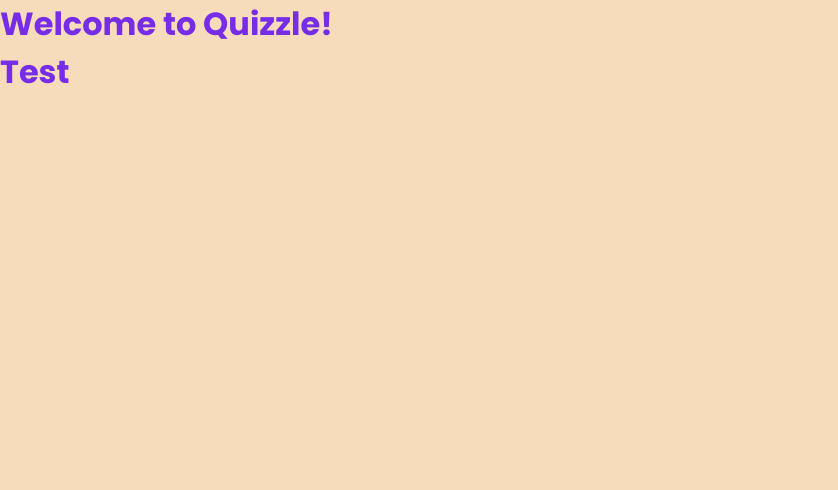
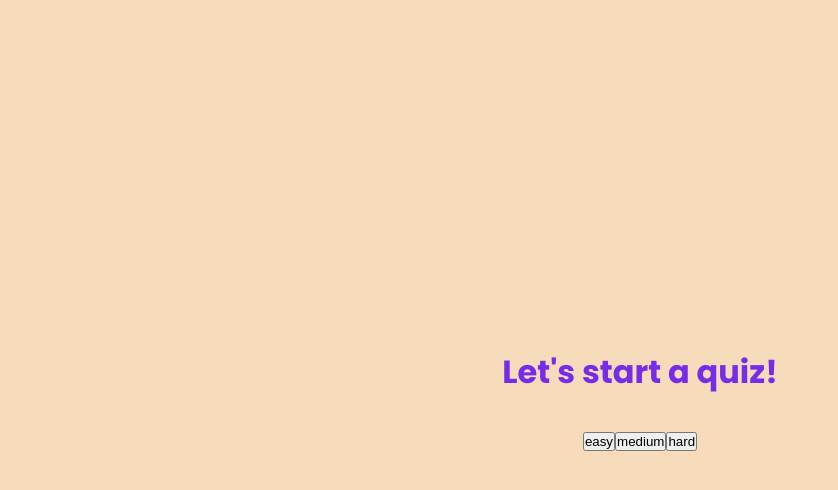
Before and after one commit to leollorca/quizle, a React (Create React App) app: page / in a window 1280 px wide. Shown: the top 490 px of the page, without its empty margins (0-838 px from the left). Built offline with nearby package versions, Linux system fonts and the light colour scheme; a web font is replaced by a local one.

Commit message:
adds the choice of difficulty

```diff
--- a/public/index.html
+++ b/public/index.html
@@ -3,7 +3,7 @@
   <head>
     <meta charset="utf-8" />
     <meta name="viewport" content="width=device-width, initial-scale=1" />
-    <title>Quizzle</title>
+    <title>Quizle</title>
   </head>
   <body>
     <div id="root"></div>
--- a/src/App.js
+++ b/src/App.js
@@ -1,10 +1,32 @@
-import Test from "./components/Test";
+import { useState } from "react";
+import Quiz from "./components/Quiz";
 
 export default function App() {
+  const [difficulty, setDifficulty] = useState(undefined);
+  const [isQuizStarted, setIsQuizStarted] = useState(false);
+
+  function startQuiz() {
+    setIsQuizStarted(true);
+  }
+
+  function handleDifficulty(e) {
+    e.preventDefault();
+    setDifficulty(e.target.value);
+    startQuiz();
+  }
+
   return (
     <main>
-      <h1>Welcome to Quizzle!</h1>
-      <Test title="Test" />
+      {isQuizStarted ? (
+        <Quiz difficulty={difficulty} />
+      ) : (
+        <>
+          <h1>Let's start a quiz!</h1>
+          <input type="submit" value="easy" onClick={handleDifficulty} />
+          <input type="submit" value="medium" onClick={handleDifficulty} />
+          <input type="submit" value="hard" onClick={handleDifficulty} />
+        </>
+      )}
     </main>
   );
 }
--- /dev/null
+++ b/src/components/Quiz.js
@@ -0,0 +1,17 @@
+import { useState, useEffect } from "react";
+
+export default function Quiz(props) {
+  const [quizData, setQuizData] = useState([]);
+
+  useEffect(() => {
+    fetch(
+      `https://opentdb.com/api.php?amount=5&difficulty=${props.difficulty}&type=multiple`
+    )
+      .then((res) => res.json())
+      .then((data) => {
+        setQuizData(data.results);
+      });
+  }, []);
+
+  return <div className="quiz--container">{props.difficulty}</div>;
+}
--- a/src/components/Test.js
+++ /dev/null
@@ -1,3 +0,0 @@
-export default function Test(props) {
-  return <h1>{props.title}</h1>;
-}
--- a/src/index.scss
+++ b/src/index.scss
@@ -6,13 +6,43 @@
   padding: 0;
 
   body {
+    display: flex;
+    justify-content: center;
+    align-items: center;
+    height: 100vh;
     font-family: "Poppins";
-    font-weight: 100;
+    font-weight: 400;
+    text-align: center;
     color: #772ce8;
     background-color: #f7dcbb;
 
     h1 {
       font-weight: 700;
+      margin-bottom: 32px;
+    }
+
+    button {
+      padding: 8px 20px;
+      font-family: "Poppins";
+      font-size: 16px;
+      font-weight: 400;
+      color: #f7dcbb;
+      border: 1px solid #772ce8;
+      border-radius: 100px;
+      background-color: #772ce8;
+      cursor: pointer;
+      transition: 0.3s;
+
+      &:hover {
+        color: #772ce8;
+        background-color: #f7dcbb;
+      }
+    }
+
+    .quiz--container {
+      padding: 64px;
+      border: 1px solid #772ce8;
+      border-radius: 10px;
     }
   }
 }
```
